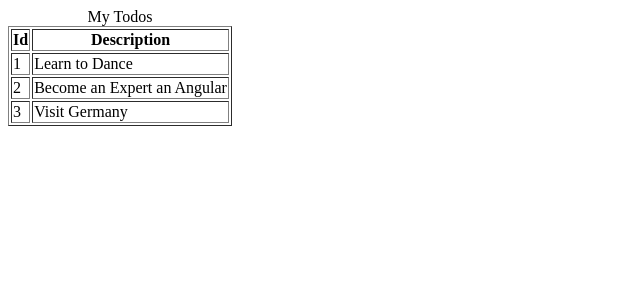
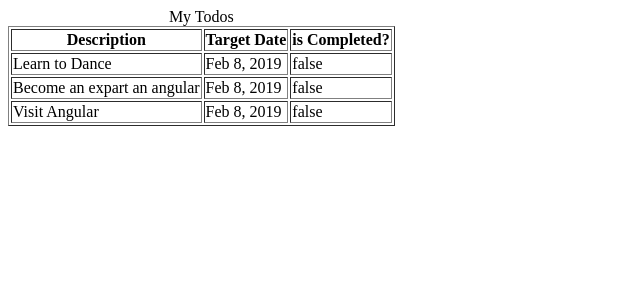
Before and after one commit to somratcste/full-stack-to-do-app, an Angular app in the folder frontend/todo/: page /todos in a window 1280 px wide. Shown: the top 300 px of the page, without its empty margins (0-640 px from the left). Built offline with nearby package versions, Linux system fonts and the light colour scheme.

Commit message:
create model for todos

```diff
--- a/frontend/todo/src/app/list-todos/list-todos.component.html
+++ b/frontend/todo/src/app/list-todos/list-todos.component.html
@@ -2,14 +2,16 @@
   <caption>My Todos</caption>
   <thead>
     <tr>
-      <th>Id</th>
       <th>Description</th>
+      <th>Target Date</th>
+      <th>is Completed? </th>
     </tr>
   </thead>
   <tbody>
     <tr *ngFor="let todo of todos">
-      <td>{{ todo.id }}</td>
       <td>{{ todo.description }}</td>
+      <td> {{ todo.targetDate | date }}</td>
+      <td> {{ todo.done }}</td>
     </tr>
   </tbody>
 </table>
--- a/frontend/todo/src/app/list-todos/list-todos.component.ts
+++ b/frontend/todo/src/app/list-todos/list-todos.component.ts
@@ -1,4 +1,13 @@
 import { Component, OnInit } from '@angular/core';
+
+export class Todo {
+  constructor(
+    public id: number,
+    public description: string,
+    public done: boolean,
+    public targetDate: Date
+  ) { }
+}
 
 @Component({
   selector: 'app-list-todos',
@@ -8,9 +17,9 @@ import { Component, OnInit } from '@angular/core';
 export class ListTodosComponent implements OnInit {
 
   todos = [
-    {id: 1, description: 'Learn to Dance'},
-    {id: 2, description: 'Become an Expert an Angular'},
-    {id: 3, description: 'Visit Germany'},
+    new Todo(1, 'Learn to Dance', false, new Date()),
+    new Todo(2, 'Become an expart an angular', false, new Date()),
+    new Todo(3, 'Visit Angular', false, new Date())
   ]
 
   constructor() { }
--- a/frontend/todo/src/app/welcome/welcome.component.html
+++ b/frontend/todo/src/app/welcome/welcome.component.html
@@ -1,3 +1,5 @@
 <p>
   welcome to {{ name }}! It works!
 </p>
+
+You can manager your todos <a routerLink="/todos">here</a>
```
